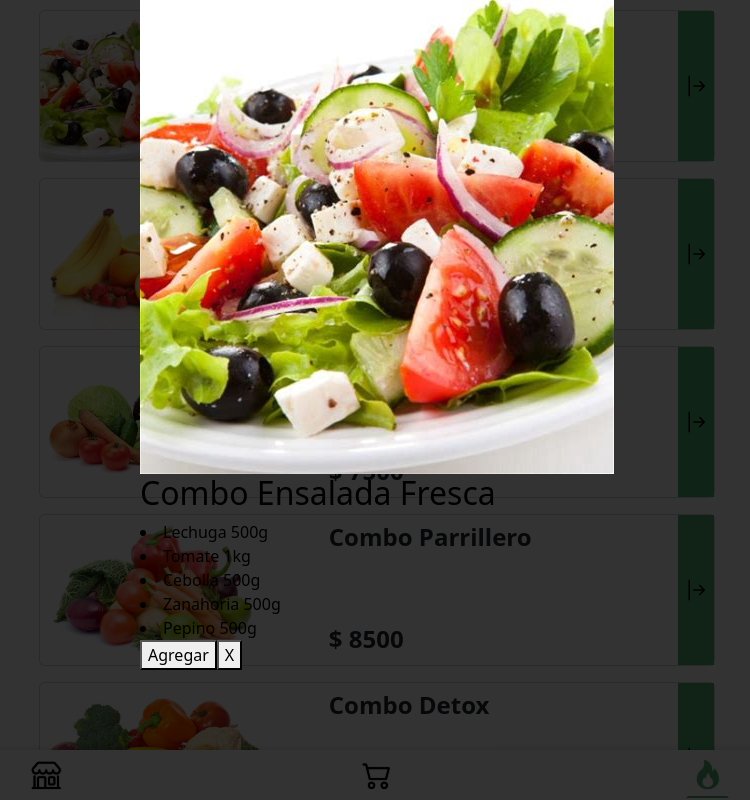
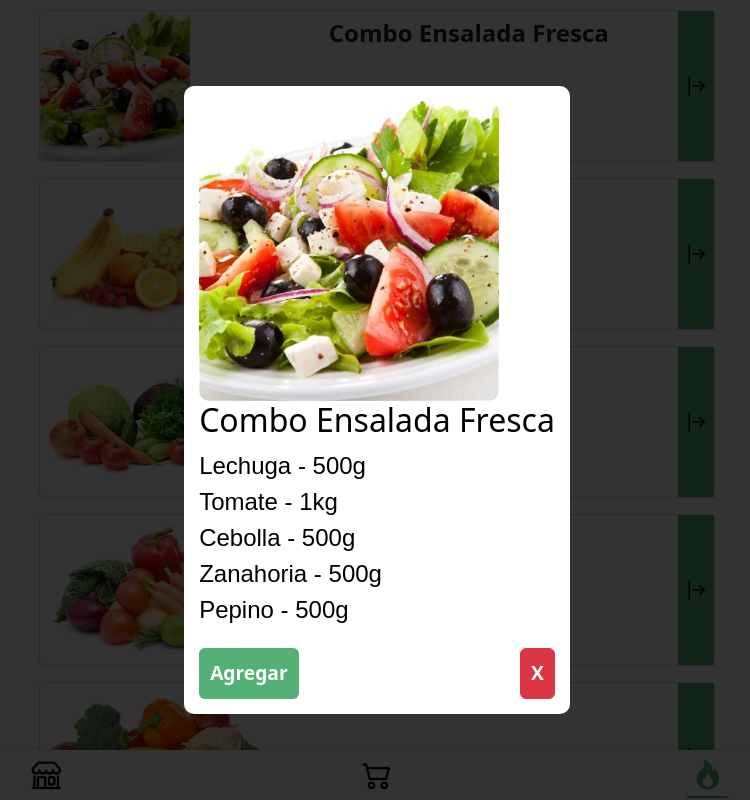
Before and after one commit to chelo1520/verduApp, a React (Vite) app: page /combos in a window 1280 px wide. Both pictures are taken after a click on the button 958 px from the left and 86 px from the top of the page. Shown: the top 800 px of the page, without its empty margins (263-1013 px from the left). Built offline with nearby package versions, Linux system fonts and the light colour scheme.

Commit message:
Combo modal css completo

```diff
--- a/src/App.css
+++ b/src/App.css
@@ -481,7 +481,6 @@ overflow-y: auto;
 #combo-background{
     position: fixed;
     z-index: 1000;
-    background-color: red;
     top: 0;
     left: 0;
     display: flex;
@@ -490,8 +489,35 @@ overflow-y: auto;
     height: 100%;
     background-color: rgba(0, 0, 0, 0.8);
     align-items: center;
+    justify-content: center;
 }
-#combo-modal img{
+#combo-container img{
     width: 300px;
     border-radius: 10px;
 }
+#combo-container{
+    background-color: white;
+    border-radius: 10px;
+    padding: 15px;
+}
+#combo-container li{
+    list-style: none;
+    font-family: Arial, Helvetica, sans-serif;
+    font-size: 1.5rem;
+}
+#agregar-combo{
+    display: flex;
+    justify-content: space-between;
+}
+#agregar-combo{
+    margin-top: 20px;
+}
+#agregar-combo button:first-child{
+    background-color: var(--color-principal);
+}
+#agregar-combo button{
+    padding: 10px;
+    font-size: 1.2rem;
+    font-weight: bold;
+    color: white;
+}
--- a/src/components/modal/ModalCombos.jsx
+++ b/src/components/modal/ModalCombos.jsx
@@ -10,14 +10,14 @@ export const ModalCombos = ({combo, setIsCombo}) => {
             <div>
                 {combo.productos.map((prod) =>
                   <li key={uuidv4()}>
-                      {prod.nombre} {prod.peso}
+                      {prod.nombre} - {prod.peso}
                   </li>
                 )}
             </div>
         </div>
-        <div>
-          <button>Agregar</button>
-          <button onClick={() => setIsCombo(false)}>X</button>
+        <div id="agregar-combo">
+          <button className="btn">Agregar</button>
+          <button className="btn btn-danger" onClick={() => setIsCombo(false)}>X</button>
         </div>
       </div>
     </div>
```
